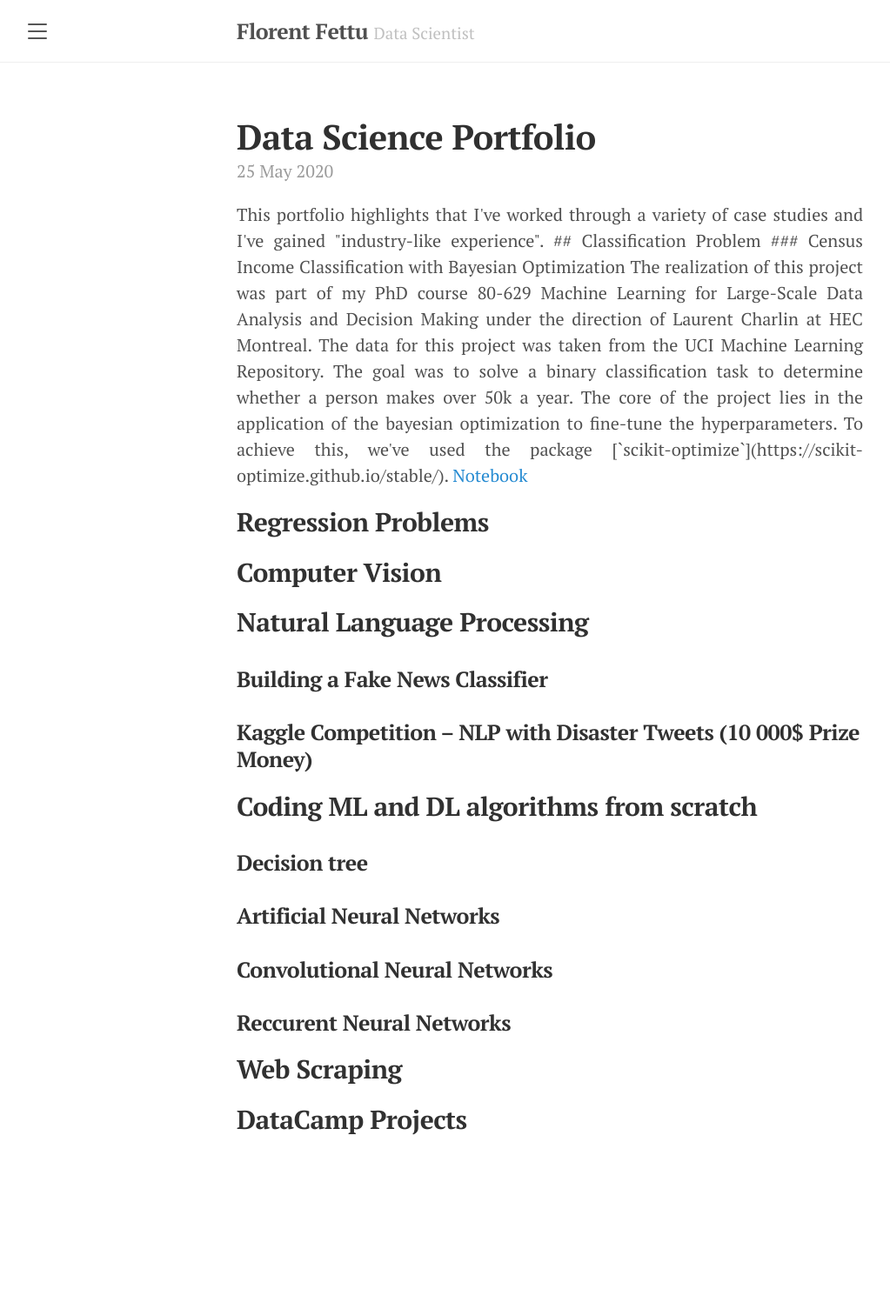
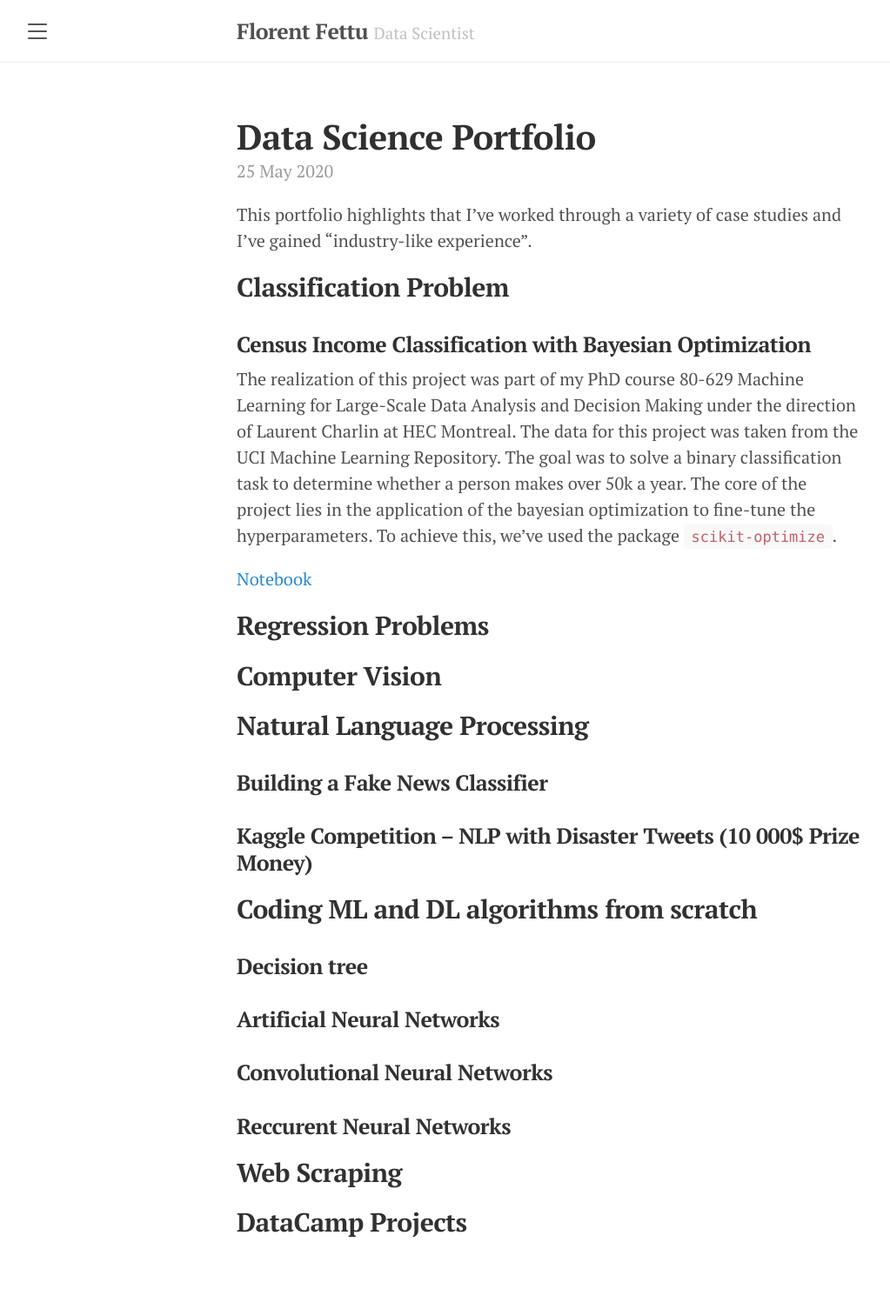
Before and after one commit to florentfettu/florentfettu.github.io, a Jekyll site: the page built from _posts/2020-05-25-data-science-portfolio.md, in a window 1280 px wide. Shown: the whole page at 87% size, without its empty margins (8-1031 px from the left). Built offline with Jekyll 4.4.1, drawn with Linux system fonts in a browser that asks for light colours; nearby versions of some CDN libraries; before the commit the page ends 1386 px from its top, so only the background shows below that.

Commit message:
Update 2020-05-25-data-science-portfolio.md

```diff
--- a/_posts/2020-05-25-data-science-portfolio.md
+++ b/_posts/2020-05-25-data-science-portfolio.md
@@ -3,15 +3,15 @@
 title: Data Science Portfolio
 ---
 
-<div style="text-align: justify"> This portfolio highlights that I've worked through a variety of case studies and I've gained "industry-like experience".
+This portfolio highlights that I've worked through a variety of case studies and I've gained "industry-like experience".
 
 ## Classification Problem
 
 ### Census Income Classification with Bayesian Optimization
 
-The realization of this project was part of my PhD course 80-629 Machine Learning for Large-Scale Data Analysis and Decision Making under the direction of Laurent Charlin at HEC Montreal. The data for this project was taken from the UCI Machine Learning Repository. The goal was to solve a binary classification task to determine whether a person makes over 50k a year. The core of the project lies in the application of the bayesian optimization  to fine-tune the hyperparameters. To achieve this, we've used the package [`scikit-optimize`](https://scikit-optimize.github.io/stable/).
+The realization of this project was part of my PhD course 80-629 Machine Learning for Large-Scale Data Analysis and Decision Making under the direction of Laurent Charlin at HEC Montreal. The data for this project was taken from the UCI Machine Learning Repository. The goal was to solve a binary classification task to determine whether a person makes over 50k a year. The core of the project lies in the application of the bayesian optimization  to fine-tune the hyperparameters. To achieve this, we've used the package `scikit-optimize`.
 
-<a href="https://nbviewer.jupyter.org/github/florentfettu/florentfettu.github.io/blob/master/Notebooks/Projet_final.ipynb" target="_blank">Notebook</a> </div>
+<a href="https://nbviewer.jupyter.org/github/florentfettu/florentfettu.github.io/blob/master/Notebooks/Projet_final.ipynb" target="_blank">Notebook</a>
 
 ## Regression Problems
 
```
